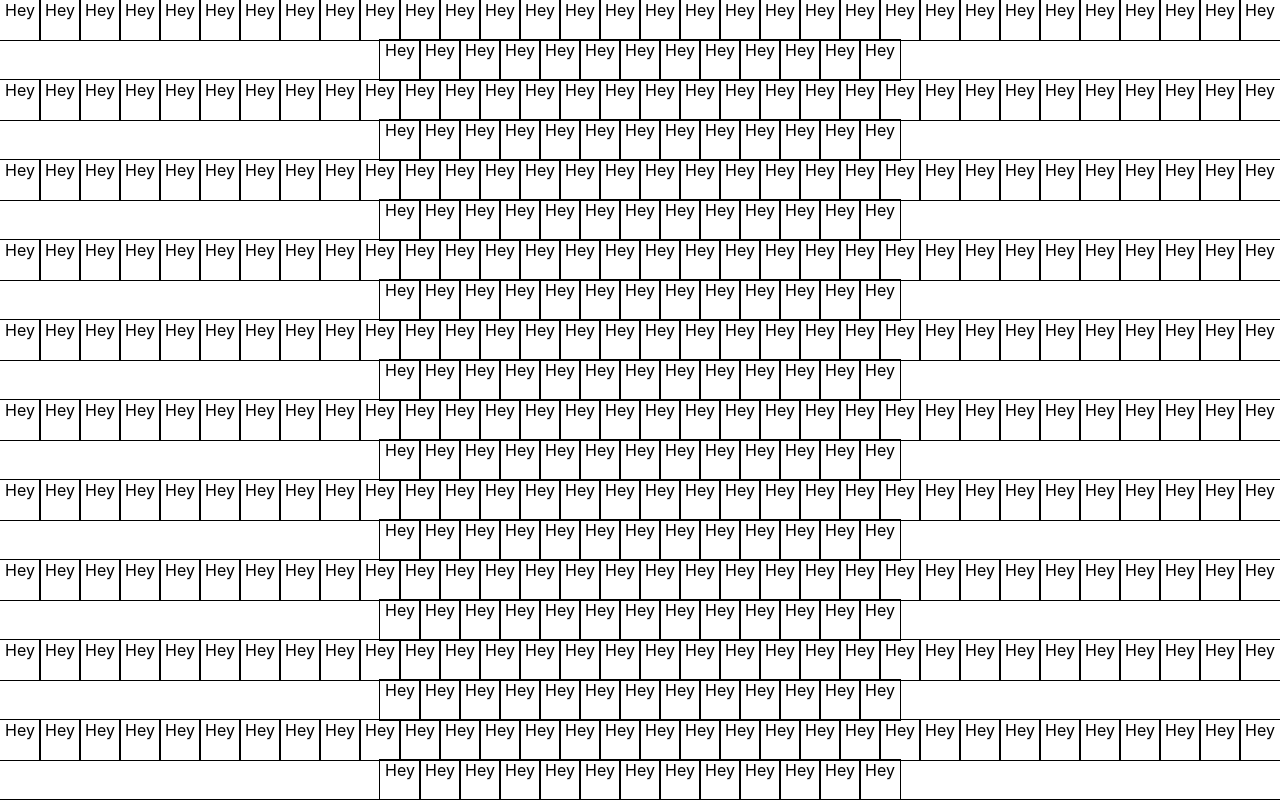
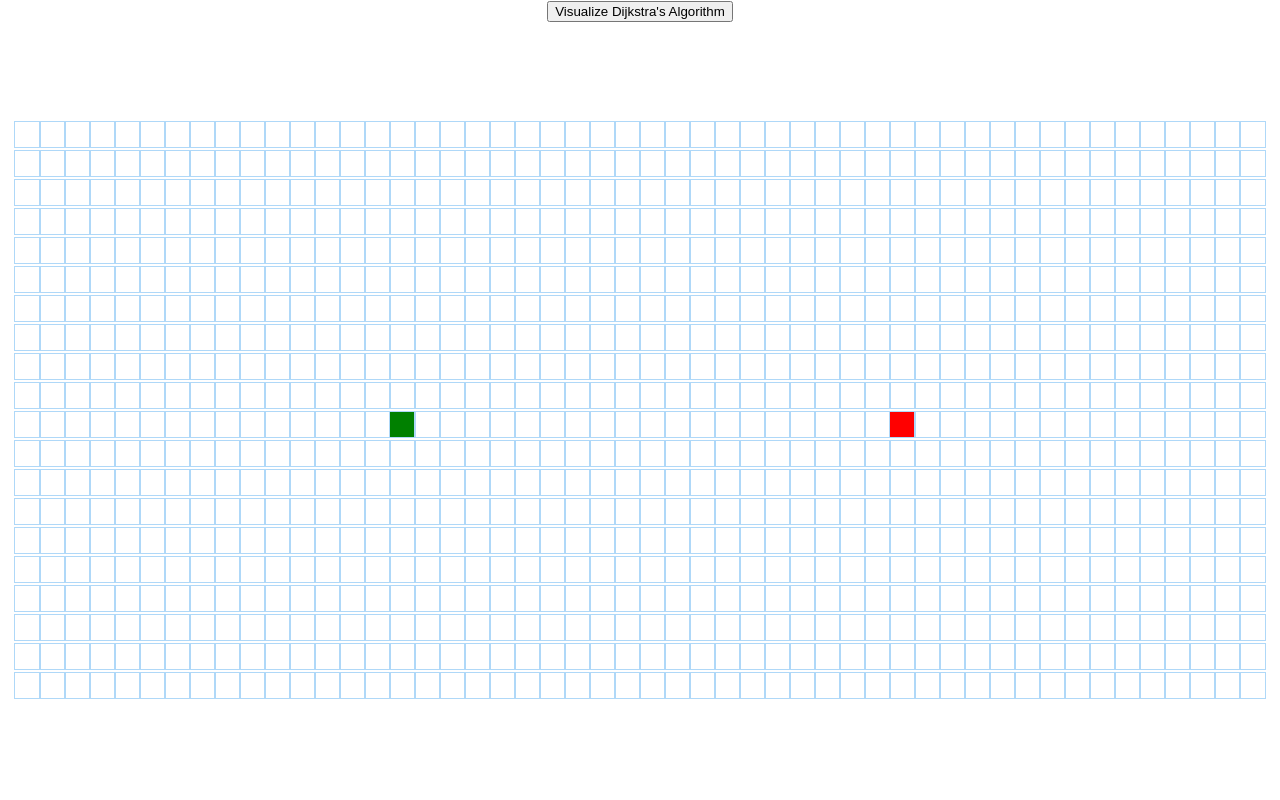
Before and after one commit to ENaveen98/visualizer-shortest-path-algorithms, a React (Create React App) app: page / in a window 1280 px wide. Shown: the top 800 px of the page. Built offline with nearby package versions, Linux system fonts and the light colour scheme.

Commit message:
working prototype

```diff
--- /dev/null
+++ b/src/Algorithms/dijkstra.js
@@ -0,0 +1,66 @@
+// Performs Dijkstra's algorithm; returns *all* nodes in the order
+// in which they were visited. Also makes nodes point back to their
+// previous node, effectively allowing us to compute the shortest path
+// by backtracking from the finish node.
+export function dijkstra(grid, startNode, finishNode) {
+  const visitedNodesInOrder = [];
+  startNode.distance = 0;
+  const unvisitedNodes = getAllNodes(grid);
+  while (!!unvisitedNodes.length) {
+    sortNodesByDistance(unvisitedNodes);
+    const closestNode = unvisitedNodes.shift();
+    // If we encounter a wall, we skip it.
+    if (closestNode.isWall) continue;
+    // If the closest node is at a distance of infinity,
+    // we must be trapped and should therefore stop.
+    if (closestNode.distance === Infinity) return visitedNodesInOrder;
+    closestNode.isVisited = true;
+    visitedNodesInOrder.push(closestNode);
+    if (closestNode === finishNode) return visitedNodesInOrder;
+    updateUnvisitedNeighbors(closestNode, grid);
+  }
+}
+
+function sortNodesByDistance(unvisitedNodes) {
+  unvisitedNodes.sort((nodeA, nodeB) => nodeA.distance - nodeB.distance);
+}
+
+function updateUnvisitedNeighbors(node, grid) {
+  const unvisitedNeighbors = getUnvisitedNeighbors(node, grid);
+  for (const neighbor of unvisitedNeighbors) {
+    neighbor.distance = node.distance + 1;
+    neighbor.previousNode = node;
+  }
+}
+
+function getUnvisitedNeighbors(node, grid) {
+  const neighbors = [];
+  const { col, row } = node;
+  if (row > 0) neighbors.push(grid[row - 1][col]);
+  if (row < grid.length - 1) neighbors.push(grid[row + 1][col]);
+  if (col > 0) neighbors.push(grid[row][col - 1]);
+  if (col < grid[0].length - 1) neighbors.push(grid[row][col + 1]);
+  return neighbors.filter((neighbor) => !neighbor.isVisited);
+}
+
+function getAllNodes(grid) {
+  const nodes = [];
+  for (const row of grid) {
+    for (const node of row) {
+      nodes.push(node);
+    }
+  }
+  return nodes;
+}
+
+// Backtracks from the finishNode to find the shortest path.
+// Only works when called *after* the dijkstra method above.
+export function getNodesInShortestPathOrder(finishNode) {
+  const nodesInShortestPathOrder = [];
+  let currentNode = finishNode;
+  while (currentNode !== null) {
+    nodesInShortestPathOrder.unshift(currentNode);
+    currentNode = currentNode.previousNode;
+  }
+  return nodesInShortestPathOrder;
+}
--- a/src/Visualizer/Node/Node.css
+++ b/src/Visualizer/Node/Node.css
@@ -1,6 +1,79 @@
 .node {
-  width: 40px;
-  height: 40px;
-  outline: 1px solid black;
+  width: 25px;
+  height: 25px;
+  outline: 1px solid rgb(175, 216, 248);
   display: inline-block;
 }
+
+.node-finish {
+  background-color: red;
+}
+
+.node-start {
+  background-color: green;
+}
+
+.node-visited {
+  animation-name: visitedAnimation;
+  animation-duration: 1.5s;
+  animation-timing-function: ease-out;
+  animation-delay: 0;
+  animation-direction: alternate;
+  animation-iteration-count: 1;
+  animation-fill-mode: forwards;
+  animation-play-state: running;
+}
+
+@keyframes visitedAnimation {
+  0% {
+    transform: scale(0.3);
+    background-color: rgba(0, 0, 66, 0.75);
+    border-radius: 100%;
+  }
+
+  50% {
+    background-color: rgba(17, 104, 217, 0.75);
+  }
+
+  75% {
+    transform: scale(1.2);
+    background-color: rgba(0, 217, 159, 0.75);
+  }
+
+  100% {
+    transform: scale(1);
+    background-color: rgba(0, 190, 218, 0.75);
+  }
+}
+
+.node-wall {
+  background-color: rgb(12, 53, 71);
+}
+
+.node-shortest-path {
+  animation-name: shortestPath;
+  animation-duration: 1.5s;
+  animation-timing-function: ease-out;
+  animation-delay: 0;
+  animation-direction: alternate;
+  animation-iteration-count: 1;
+  animation-fill-mode: forwards;
+  animation-play-state: running;
+}
+
+@keyframes shortestPath {
+  0% {
+    transform: scale(0.6);
+    background-color: rgb(255, 254, 106);
+  }
+
+  50% {
+    transform: scale(1.2);
+    background-color: rgb(255, 254, 106);
+  }
+
+  100% {
+    transform: scale(1);
+    background-color: rgb(255, 254, 106);
+  }
+}
--- a/src/Visualizer/Node/Node.jsx
+++ b/src/Visualizer/Node/Node.jsx
@@ -3,13 +3,34 @@
 import "./Node.css";
 
 class Node extends React.Component {
-  constructor(props) {
-    super(props);
-    this.state = {};
-  }
+  render() {
+    const {
+      col,
+      isFinish,
+      isStart,
+      isWall,
+      onMouseDown,
+      onMouseEnter,
+      onMouseUp,
+      row,
+    } = this.props;
+    const extraClassName = isFinish
+      ? "node-finish"
+      : isStart
+      ? "node-start"
+      : isWall
+      ? "node-wall"
+      : "";
 
-  render() {
-    return <div className="node">Hey</div>;
+    return (
+      <div
+        id={`node-${row}-${col}`}
+        className={`node ${extraClassName}`}
+        onMouseDown={() => onMouseDown(row, col)}
+        onMouseEnter={() => onMouseEnter(row, col)}
+        onMouseUp={() => onMouseUp()}
+      ></div>
+    );
   }
 }
 
--- a/src/Visualizer/Visualizer.css
+++ b/src/Visualizer/Visualizer.css
@@ -1,3 +1,4 @@
 .grid {
-  position: absolute;
+  margin: 100px 0 0;
+  /* position: absolute; */
 }
--- a/src/Visualizer/Visualizer.jsx
+++ b/src/Visualizer/Visualizer.jsx
@@ -1,42 +1,147 @@
 import React from "react";
 import Node from "./Node/Node";
+import { dijkstra, getNodesInShortestPathOrder } from "../Algorithms/dijkstra";
 
 import "./Visualizer.css";
+
+const START_NODE_ROW = 10;
+const START_NODE_COL = 15;
+const FINISH_NODE_ROW = 10;
+const FINISH_NODE_COL = 35;
 
 class Visaulizer extends React.Component {
   constructor(props) {
     super(props);
-    this.state = { nodes: [] };
+    this.state = { grid: [], mouseIsPressed: false };
   }
 
   componentDidMount() {
-    const nodes = [];
-    for (let row = 0; row < 15; row++) {
-      let currRow = [];
-      for (let col = 0; col < 45; col++) {
-        currRow.push([]);
+    const grid = getInitialGrid();
+    this.setState({ grid });
   }
-      nodes.push(currRow);
+
+  handleMouseDown(row, col) {
+    const newGrid = getNewGridWithWallToggled(this.state.grid, row, col);
+    this.setState({ grid: newGrid, mouseIsPressed: true });
   }
-    this.setState({ nodes: nodes });
+
+  handleMouseEnter(row, col) {
+    if (!this.state.mouseIsPressed) return;
+    const newGrid = getNewGridWithWallToggled(this.state.grid, row, col);
+    this.setState({ grid: newGrid });
+  }
+
+  handleMouseUp() {
+    this.setState({ mouseIsPressed: false });
+  }
+
+  animateDijkstra(visitedNodesInOrder, nodesInShortestPathOrder) {
+    for (let i = 0; i <= visitedNodesInOrder.length; i++) {
+      if (i === visitedNodesInOrder.length) {
+        setTimeout(() => {
+          this.animateShortestPath(nodesInShortestPathOrder);
+        }, 10 * i);
+        return;
+      }
+      setTimeout(() => {
+        const node = visitedNodesInOrder[i];
+        document.getElementById(`node-${node.row}-${node.col}`).className =
+          "node node-visited";
+      }, 10 * i);
+    }
+  }
+
+  animateShortestPath(nodesInShortestPathOrder) {
+    for (let i = 0; i < nodesInShortestPathOrder.length; i++) {
+      setTimeout(() => {
+        const node = nodesInShortestPathOrder[i];
+        document.getElementById(`node-${node.row}-${node.col}`).className =
+          "node node-shortest-path";
+      }, 50 * i);
+    }
+  }
+
+  visualizeDijkstra() {
+    const { grid } = this.state;
+    const startNode = grid[START_NODE_ROW][START_NODE_COL];
+    const finishNode = grid[FINISH_NODE_ROW][FINISH_NODE_COL];
+    const visitedNodesInOrder = dijkstra(grid, startNode, finishNode);
+    const nodesInShortestPathOrder = getNodesInShortestPathOrder(finishNode);
+    this.animateDijkstra(visitedNodesInOrder, nodesInShortestPathOrder);
   }
 
   render() {
-    const nodes = this.state.nodes;
+    const { grid, mouseIsPressed } = this.state;
+
     return (
+      <>
+        <button onClick={() => this.visualizeDijkstra()}>
+          Visualize Dijkstra's Algorithm
+        </button>
         <div className="grid">
-        {nodes.map((row, rowIndex) => {
+          {grid.map((row, rowIdx) => {
             return (
-            <div>
-              {row.map((node, nodeIndex) => (
-                <Node></Node>
-              ))}{" "}
+              <div key={rowIdx}>
+                {row.map((node, nodeIdx) => {
+                  const { row, col, isFinish, isStart, isWall } = node;
+                  return (
+                    <Node
+                      key={nodeIdx}
+                      col={col}
+                      isFinish={isFinish}
+                      isStart={isStart}
+                      isWall={isWall}
+                      mouseIsPressed={mouseIsPressed}
+                      onMouseDown={(row, col) => this.handleMouseDown(row, col)}
+                      onMouseEnter={(row, col) =>
+                        this.handleMouseEnter(row, col)
+                      }
+                      onMouseUp={() => this.handleMouseUp()}
+                      row={row}
+                    ></Node>
+                  );
+                })}
               </div>
             );
           })}
         </div>
+      </>
     );
   }
 }
 
+const getInitialGrid = () => {
+  const grid = [];
+  for (let row = 0; row < 20; row++) {
+    const currentRow = [];
+    for (let col = 0; col < 50; col++) {
+      currentRow.push(createNode(col, row));
+    }
+    grid.push(currentRow);
+  }
+  return grid;
+};
+const createNode = (col, row) => {
+  return {
+    col,
+    row,
+    isStart: row === START_NODE_ROW && col === START_NODE_COL,
+    isFinish: row === FINISH_NODE_ROW && col === FINISH_NODE_COL,
+    distance: Infinity,
+    isVisited: false,
+    isWall: false,
+    previousNode: null,
+  };
+};
+const getNewGridWithWallToggled = (grid, row, col) => {
+  const newGrid = grid.slice();
+  const node = newGrid[row][col];
+  const newNode = {
+    ...node,
+    isWall: !node.isWall,
+  };
+  newGrid[row][col] = newNode;
+  return newGrid;
+};
+
 export default Visaulizer;
```
Lines whose indentation alone changed are shown as unchanged.
